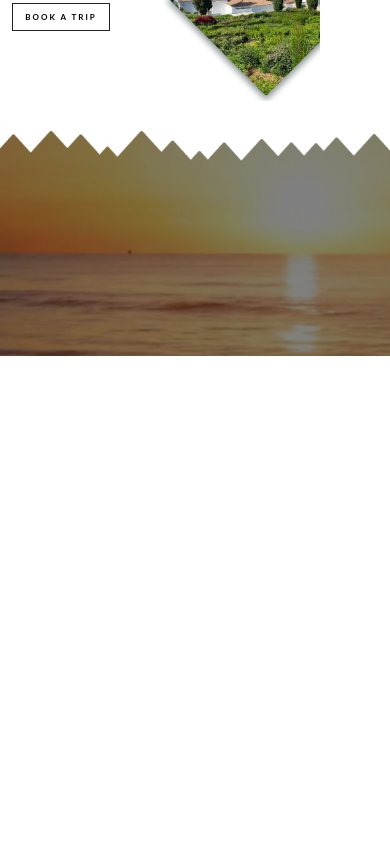
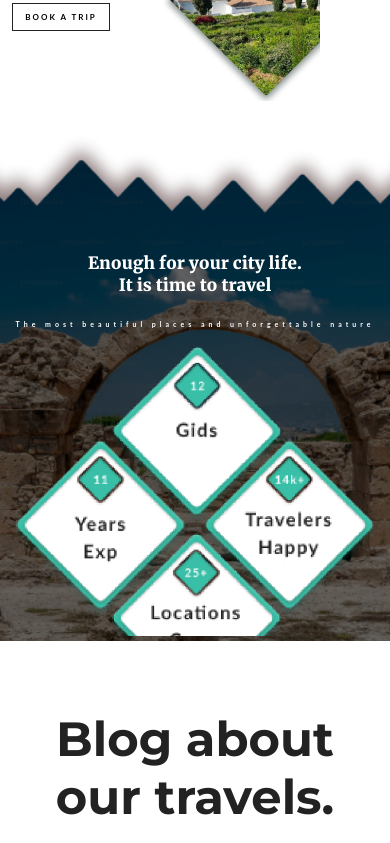
Before and after one commit to antoncheck/Cipr2017, a plain HTML site: page index.html in a window 390 px wide. Shown: the part 1252-2095 px from the top of the page. Drawn offline with nearby package versions, Linux system fonts and the light colour scheme; files whose address does not match are found by name; a web font is replaced by a local one.

Commit message:
АдОптив , закончена секция с аркой

```diff
--- a/assets/styles/style.css
+++ b/assets/styles/style.css
@@ -764,9 +764,46 @@ header{
         letter-spacing: 2px;
 
         }
+    /*more*/
+    .more {
+        background: url(../img/scally.png);
+        height: 510px;
+        background-size: 100%;
+        background-repeat: no-repeat;
+        margin-top: 0px;
+    }
+    .more .bloks1 {
+        margin-top: 0;
+    }
+    .more .bloks1 .text .glav {
+        text-align: center;
+        font-size: 17px;
+        line-height: 14px;
 
-
-
+    }
+    .more .bloks1 .text{
+        margin-top: 125px;
+    }
+    .more .bloks1 .text .vtor {
+        text-align: center;
+        font-size: 7px;
+        display: block;
+        margin-top: 28px;
+    }
+    .more .bloks1 .play {
+        display: none;
+    }
+    .more .bloks2 .phto img{
+        display: none;
+    }
+    .more .bloks2 .phto{
+        background-image: url(..//img/rombi\ romb.png);
+        background-size: 100%;
+        background-repeat: no-repeat;
+        height: 290px;
+        position: relative;
+        top: -106px;
+    }
 
 
 
```
Also changed, not shown: assets/img/rombi romb.png (added), assets/img/scally.png (added).
